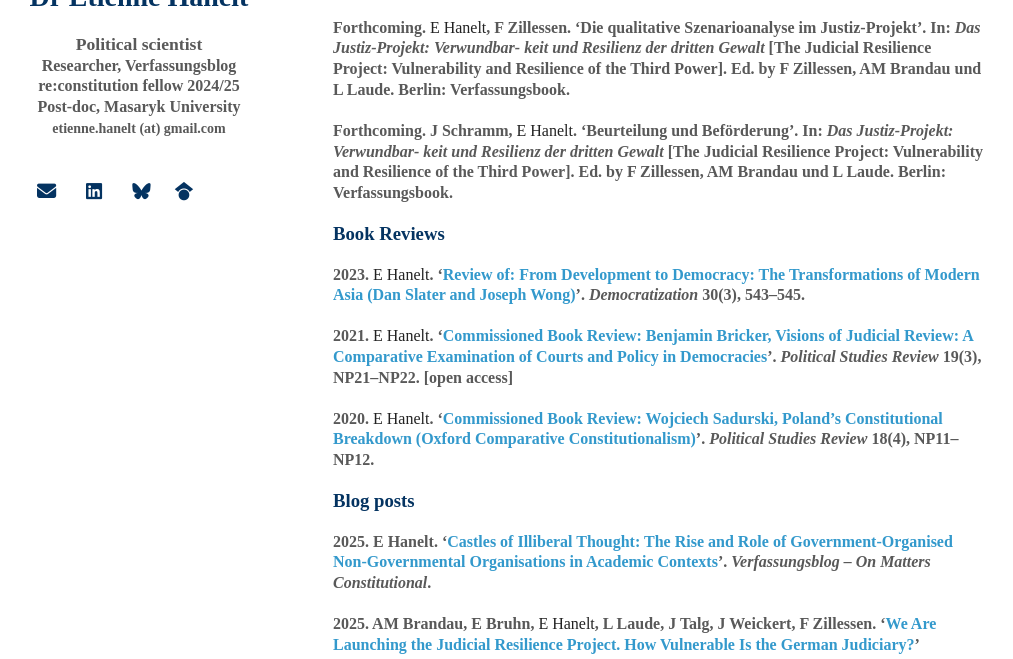
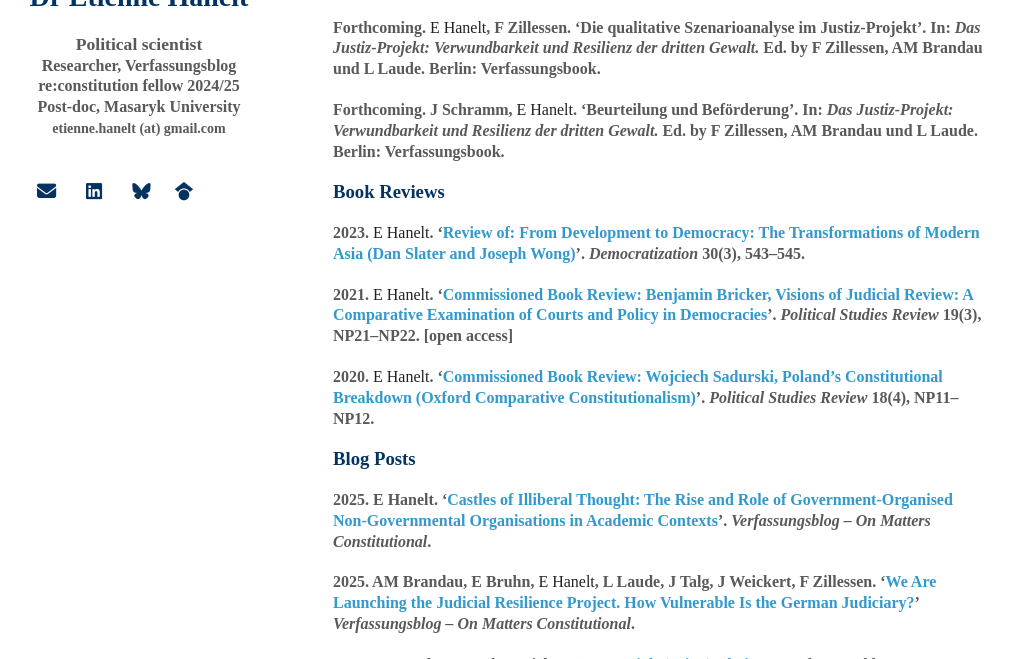
Before and after one commit to EtienneHanelt/etiennehanelt.github.io, a Jekyll site: the page built from index.md, in a window 1280 px wide and 900 px high, scrolled down 1194 px, cut to the strip 241-900 px from the top of the window. Shown: the whole strip, without its empty margins (137-1150 px from the left). Built offline with Jekyll 4.4.1, drawn with Linux system fonts in a browser that asks for light colours; nearby versions of some CDN libraries; some web fonts are replaced; a style sheet for code colours, icons or effects is not loaded; our own code applies the rules of GitHub Pages for plain Markdown files.

Commit message:
Update index.md

```diff
--- a/index.md
+++ b/index.md
@@ -47,11 +47,9 @@
 2024\. HK Beck, **E Hanelt**, V Wintermantel. '[Was wäre, wenn…? Zur Verwundbarkeit der Demokratie in Thüringen](https://www.bpb.de/shop/zeitschriften/apuz/fokus-ostdeutschland-2024/551117/was-waere-wenn/)'. _Aus Politik und Zeitgeschichte_ 2024(33–35), 29–34. Open access.
 
 ### Book Chapters
-Forthcoming\. **E Hanelt**, F Zillessen. ‘Die qualitative Szenarioanalyse im Justiz-Projekt’. In: _Das Justiz-Projekt: Verwundbar-
-keit und Resilienz der dritten Gewalt_ [The Judicial Resilience Project: Vulnerability and Resilience of the Third Power]. Ed. by F Zillessen, AM Brandau und L Laude. Berlin: Verfassungsbook.
+Forthcoming\. **E Hanelt**, F Zillessen. ‘Die qualitative Szenarioanalyse im Justiz-Projekt’. In: _Das Justiz-Projekt: Verwundbarkeit und Resilienz der dritten Gewalt._ Ed. by F Zillessen, AM Brandau und L Laude. Berlin: Verfassungsbook.
 
-Forthcoming\. J Schramm, **E Hanelt**. ‘Beurteilung und Beförderung’. In: _Das Justiz-Projekt: Verwundbar-
-keit und Resilienz der dritten Gewalt_ [The Judicial Resilience Project: Vulnerability and Resilience of the Third Power]. Ed. by F Zillessen, AM Brandau und L Laude. Berlin: Verfassungsbook.
+Forthcoming\. J Schramm, **E Hanelt**. ‘Beurteilung und Beförderung’. In: _Das Justiz-Projekt: Verwundbarkeit und Resilienz der dritten Gewalt._ Ed. by F Zillessen, AM Brandau und L Laude. Berlin: Verfassungsbook.
 
 ### Book Reviews
 
@@ -61,7 +59,7 @@
 
 2020\. **E Hanelt**. '[Commissioned Book Review: Wojciech Sadurski, Poland’s Constitutional Breakdown (Oxford Comparative Constitutionalism)](https://doi.org/10.1177/1478929920931440)'. _Political Studies Review_ 18(4), NP11–NP12.
 
-### Blog posts
+### Blog Posts
 
 2025\. E Hanelt. ‘[Castles of Illiberal Thought: The Rise and Role of Government-Organised Non-Governmental Organisations in Academic Contexts](https://verfassungsblog.de/castles-of-illiberal-thought/)’. _Verfassungsblog – On Matters Constitutional_.
 
```
